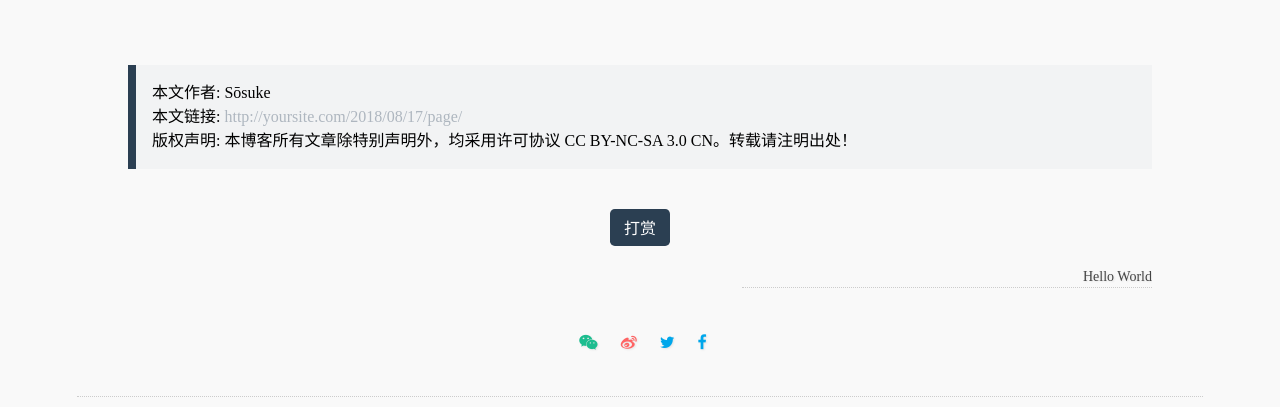
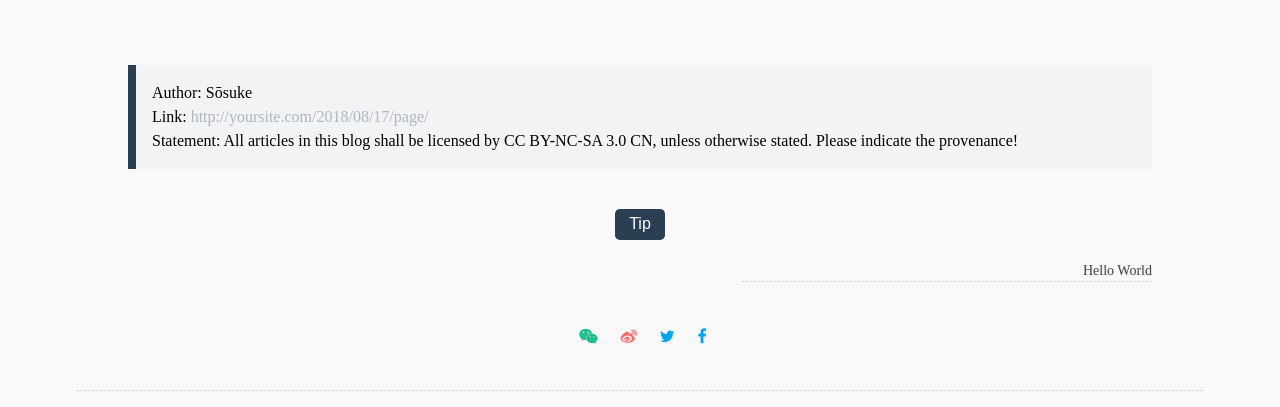
Before and after one commit to Xuan0318/Xuan0318.github.io, a plain HTML site: page 2018/08/17/page/index.html in a window 1280 px wide. Shown: the part 359-766 px from the top of the page. Drawn offline with Linux system fonts and the light colour scheme; no server answers.

Commit message:
Site updated: 2018-08-18 00:03:01

```diff
--- a/2018/08/17/page/index.html
+++ b/2018/08/17/page/index.html
@@ -112,16 +112,16 @@
 
             <div class="copyright">
                 <div class="name">
-                    <a>本文作者:</a>
+                    <a>Author:</a>
                     <a>Sōsuke</a>
                 </div>
                 <div class="link">
-                    <a>本文链接:</a>
+                    <a>Link:</a>
                     <a class="permalink" href="http://yoursite.com/2018/08/17/page/">http://yoursite.com/2018/08/17/page/</a>
                 </div>
                 <div class="license">
-                    <a>版权声明:</a>
-                    <a>本博客所有文章除特别声明外，均采用许可协议 CC BY-NC-SA 3.0 CN。转载请注明出处！</a>
+                    <a>Statement:</a>
+                    <a>All articles in this blog shall be licensed by CC BY-NC-SA 3.0 CN, unless otherwise stated. Please indicate the provenance!</a>
                 </div>
             </div>
 
@@ -134,7 +134,7 @@
 
 <div class="tip">
 <button class="tip-btn">
-    打赏
+    Tip
 </button>
 <div class="tip-img">
 <ul>
```
Also changed, not shown: 2018/08/17/hello-world/index.html (+5 -5 lines), index.html (+2 -2 lines).
